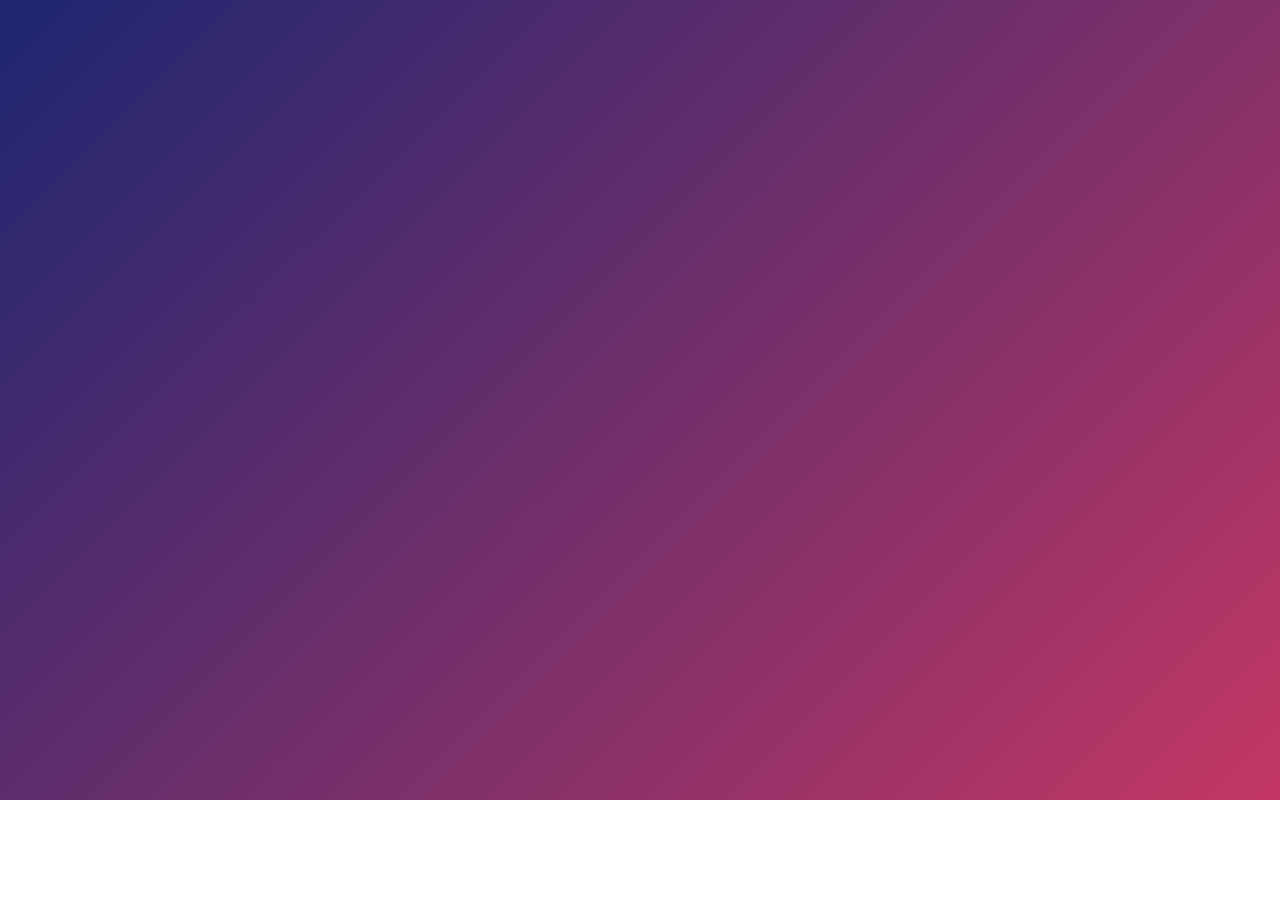
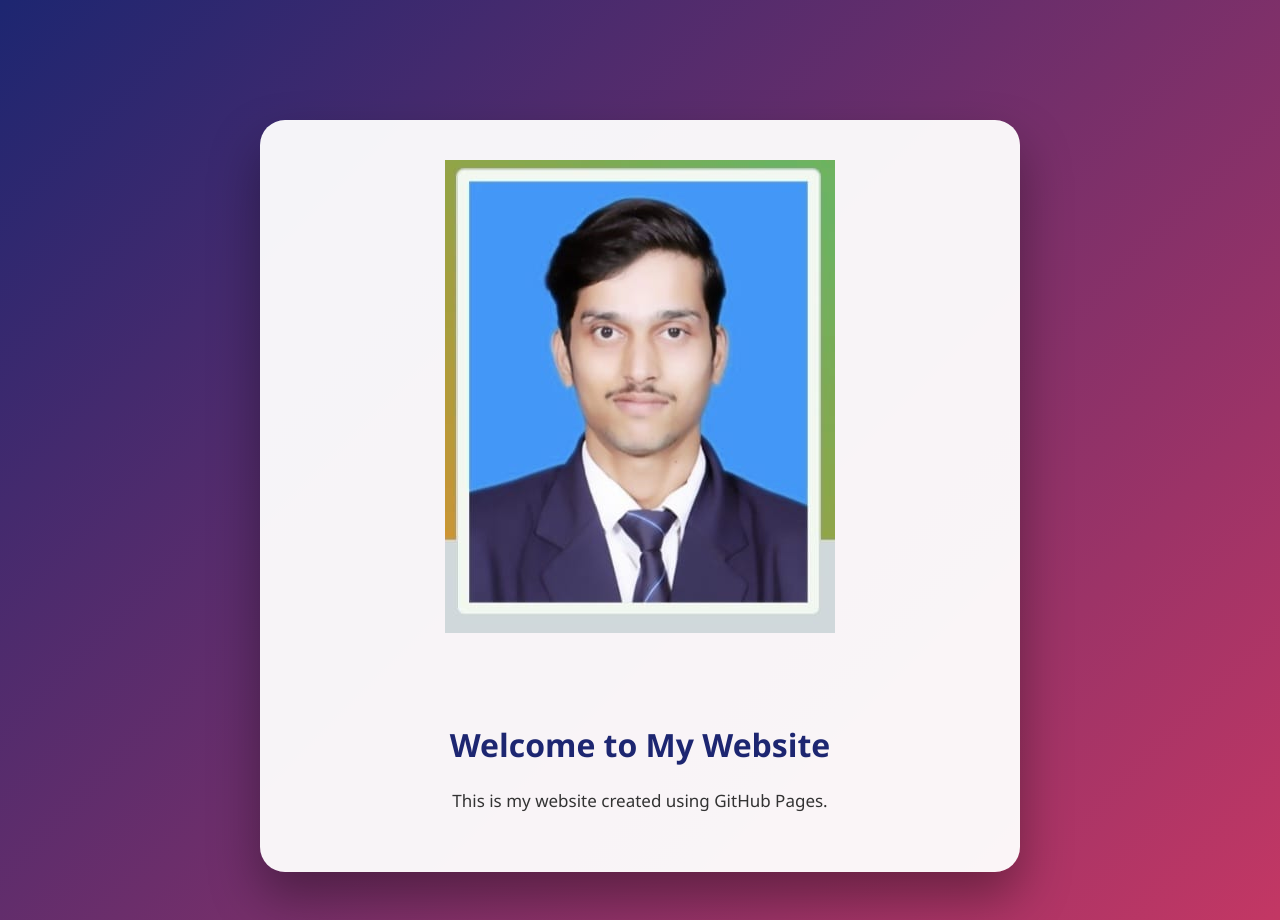
Before and after one commit to rawatraj88427-eng/website, a plain HTML site: page index.html in a window 1280 px wide. Before the commit the page ends 800 px from the top, so only its background shows below. Drawn offline with Linux system fonts and the light colour scheme.

Commit message:
Update index.html

```diff
--- a/index.html
+++ b/index.html
@@ -81,3 +81,12 @@
     background: #ddd;
   }
 </style>
+<body>
+
+<div class="card">
+  <img src="profile.jpg.jpeg" class="profile-img">
+  <h1>Welcome to My Website</h1>
+  <p>This is my website created using GitHub Pages.</p>
+</div>
+
+</body>
```
